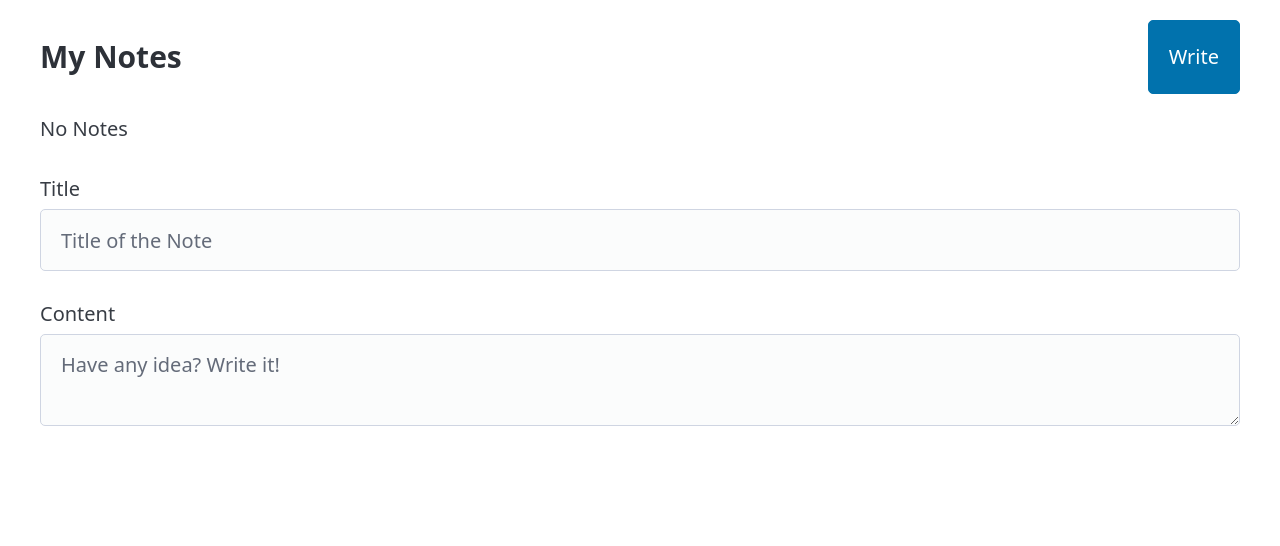
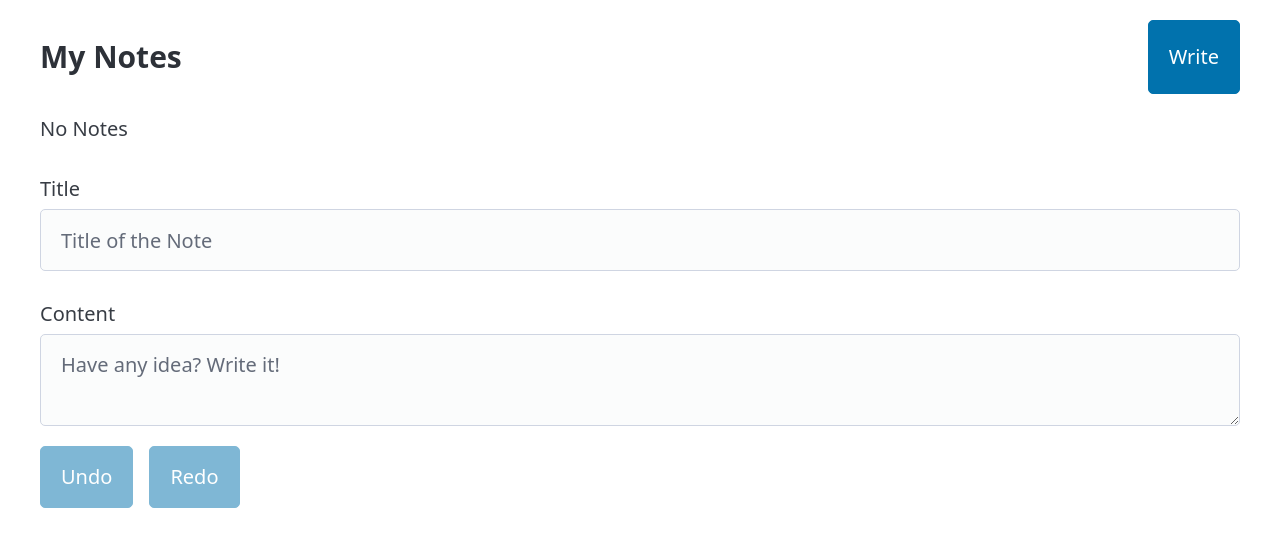
Before and after one commit to BadLuckZ/React-Project-Note, a React (Vite) app: page / in a window 1280 px wide. Shown: the top 546 px of the page. Built offline with nearby package versions, Linux system fonts and the light colour scheme.

Commit message:
Undo and Redo

```diff
--- a/src/App.jsx
+++ b/src/App.jsx
@@ -37,7 +37,7 @@ function NoteWidget({ note, editing, onEditNote, onDeleteNote }) {
 /**
  * Create a delay for this function
  */
-function useDebounceFn(fn, delay = 1000) {
+function useDebounceFn(fn, delay) {
   const timeout = useRef(null);
   return (...args) => {
     clearTimeout(timeout.current);
@@ -50,7 +50,7 @@ function useDebounceFn(fn, delay = 1000) {
 /**
  * Create a delay for this value
  */
-function useDebounceValue(value, delay = 1000) {
+function useDebounceValue(value, delay) {
   const [debounceValue, setDebounceValue] = useState(value);
   useEffect(() => {
     const timeout = setTimeout(() => {
@@ -64,7 +64,9 @@ function useDebounceValue(value, delay = 1000) {
 }
 
 function App() {
-  const [noteData, setNoteData] = useState([]);
+  const [history, setHistory] = useState([]);
+  const [future, setFuture] = useState([]);
+  const [noteData, setNoteData] = useState({ title: "", content: "" });
   const [notes, setNotes] = useState(() => {
     const initialNotes = localStorage.getItem("notes");
     return JSON.parse(initialNotes) ?? [];
@@ -116,6 +118,7 @@ function App() {
       };
       saveNote(newData);
       setNoteData(newData);
+      setHistory([noteData, ...history]);
     } else {
       // Create the new note
       const newId = Date.now();
@@ -126,6 +129,7 @@ function App() {
       };
       saveNote(newData);
       setNoteData(newData);
+      setHistory([noteData, ...history]);
     }
   };
 
@@ -219,8 +223,41 @@ function App() {
               onChange={(e) => updateField("content", e.target.value)}
               value={noteData.content}
               required
-            />
+            ></textarea>
           </label>
+
+          <div style={{ display: "flex", gap: 16 }}>
+            <button
+              style={{ width: "auto" }}
+              disabled={!history.length}
+              onClick={() => {
+                const prevNote = history[0];
+                if (prevNote) {
+                  setHistory(history.slice(1));
+                  setNoteData(prevNote);
+                  saveNote(prevNote);
+                  setFuture([noteData, ...future]);
+                }
+              }}
+            >
+              Undo
+            </button>
+            <button
+              style={{ width: "auto" }}
+              disabled={!future.length}
+              onClick={() => {
+                const lastNote = future[0];
+                if (lastNote) {
+                  setHistory([noteData, ...history]);
+                  setNoteData(lastNote);
+                  saveNote(lastNote);
+                  setFuture(future.slice(1));
+                }
+              }}
+            >
+              Redo
+            </button>
+          </div>
         </>
       )}
     </main>
```
